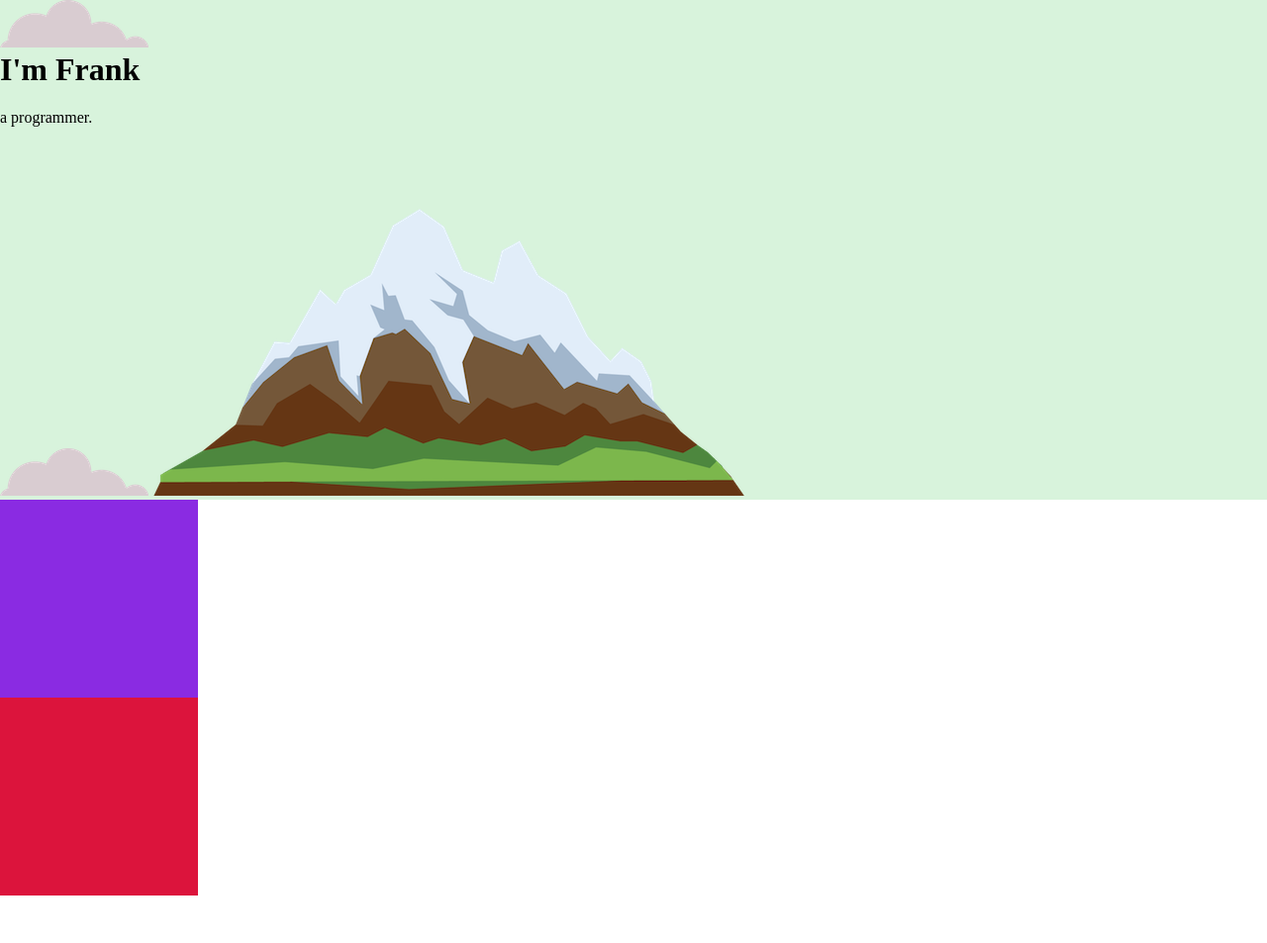
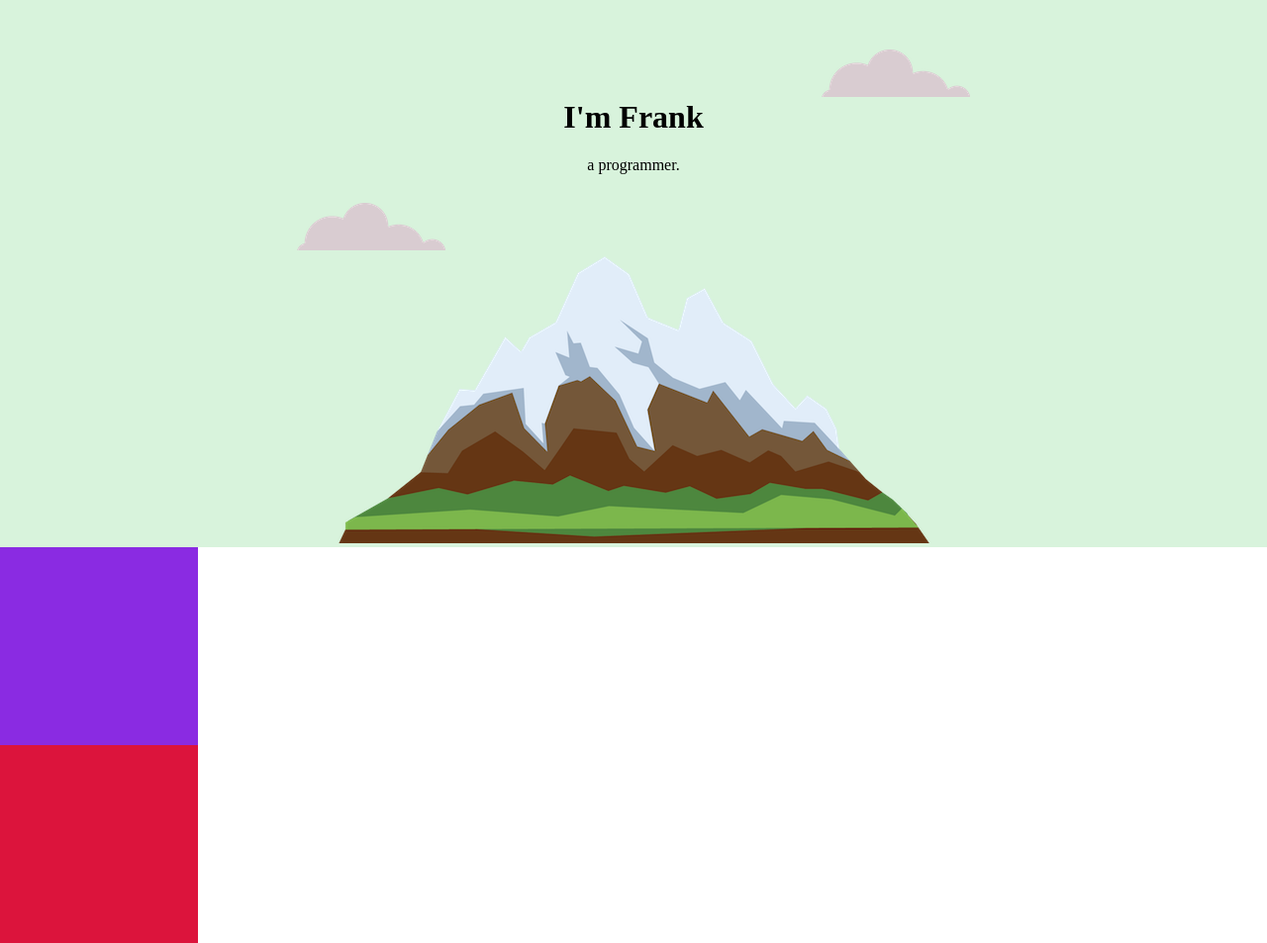
Before and after one commit to southf09/mySite, a plain HTML site: page index.html in a window 1280 px wide. Shown: the whole page at 99% size. Before the commit the page ends 905 px from the top, so only its background shows below. Drawn offline with Linux system fonts and the light colour scheme.

Commit message:
Box model improvements.

```diff
--- a/CSS/styles.css
+++ b/CSS/styles.css
@@ -1,6 +1,6 @@
 body {
   margin: 0 auto;
-  box-sizing: border-box;
+  text-align: center;
 }
 
 h1 {
@@ -8,6 +8,8 @@ h1 {
 }
 .top-container {
   background-color: #d8f3dc;
+  position: relative;
+  padding-top: 100px;
 }
 .middle-container {
   background-color: blueviolet;
@@ -20,3 +22,15 @@ h1 {
   height: 200px;
   width: 200px;
 }
+
+.bottom-cloud {
+  position: absolute;
+  left: 300px;
+  bottom: 300px;
+}
+
+.top-cloud {
+  position: absolute;
+  right: 300px;
+  top: 50px;
+}
--- a/index.html
+++ b/index.html
@@ -10,10 +10,10 @@
 </head>
 <body>
     <div class="top-container">
-        <img src="images/cloud.png" alt="cloud-img">
+        <img class="top-cloud" src="images/cloud.png" alt="cloud-img">
         <h1>I'm Frank</h1>
         <p>a programmer.</p>
-        <img src="images/cloud.png" alt="cloud-img">
+        <img class="bottom-cloud" src="images/cloud.png" alt="cloud-img">
         <img src="images/mountain.png" alt="mountain-img">
     </div>
     <div class="middle-container">
```
